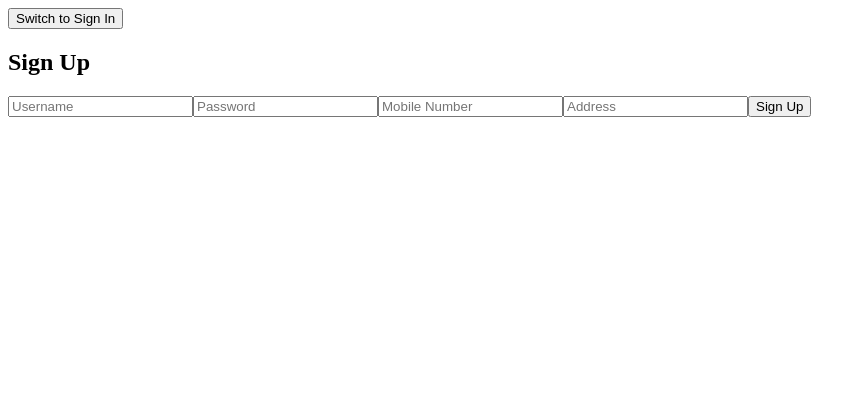
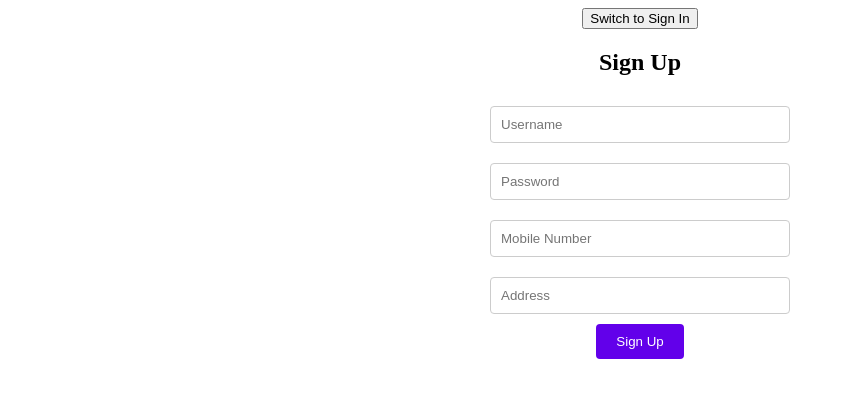
Before and after one commit to shwethask15/Social-Media-Listening-Tool, a React (Create React App) app in the folder frontend/: page / in a window 1280 px wide. Shown: the top 398 px of the page, without its empty margins (0-866 px from the left). Built offline with nearby package versions, Linux system fonts and the light colour scheme.

Commit message:
Updated the css

```diff
--- a/frontend/src/App.css
+++ b/frontend/src/App.css
@@ -16,15 +16,36 @@
   background-color:rgb(255, 255, 255);
 }
 
-/* input {
+/* App.css */
+.SignUp {
+  display: flex;
+  flex-direction: column;
+  align-items: center;
+   min-height: 100vh;
+}
+
+.SignUp h2 {
+  margin-bottom: 20px;
+}
+
+.SignUp form {
+  display: flex;
+  flex-direction: column;
+  align-items: center;
+  width: 300px;
+}
+
+.SignUp input {
   display: block;
+  width: 100%;
   margin: 10px 0;
   padding: 10px;
-  width: 100%;
   box-sizing: border-box;
+  border: 1px solid #ccc;
+  border-radius: 4px;
 }
 
-button {
+.SignUp button {
   padding: 10px 20px;
   background-color: #6200ea;
   color: white;
@@ -33,10 +54,10 @@ button {
   cursor: pointer;
 }
 
-button:hover {
+.SignUp button:hover {
   background-color: #3700b3;
 }
 
-p {
+.SignUp p {
   color: red;
-} */
+}
--- a/frontend/src/Components/SignIn.js
+++ b/frontend/src/Components/SignIn.js
@@ -30,7 +30,7 @@ function SignIn({ onAuthSuccess }) {
   };
 
   return (
-    <div>
+    <div className='SignUp'>
       <h2>Sign In</h2>
       <form onSubmit={handleSignIn}>
         <input
--- a/frontend/src/Components/SignUp.js
+++ b/frontend/src/Components/SignUp.js
@@ -33,7 +33,7 @@ function SignUp({ onSignUpSuccess }) {
   };
 
   return (
-    <div>
+    <div className='SignUp'>
       <h2>Sign Up</h2>
       <form onSubmit={handleSignUp}>
         <input
--- a/frontend/src/index.js
+++ b/frontend/src/index.js
@@ -4,5 +4,7 @@ import AuthPage from './Components/AuthPage';
 
 const root = ReactDOM.createRoot(document.getElementById('root'));
 root.render(
+    <div className='App'>
     <AuthPage />
+    </div>
 );
```
Also changed, not shown: frontend/src/pages/Analytics/style/smlShow.css (line endings or trailing spaces).
